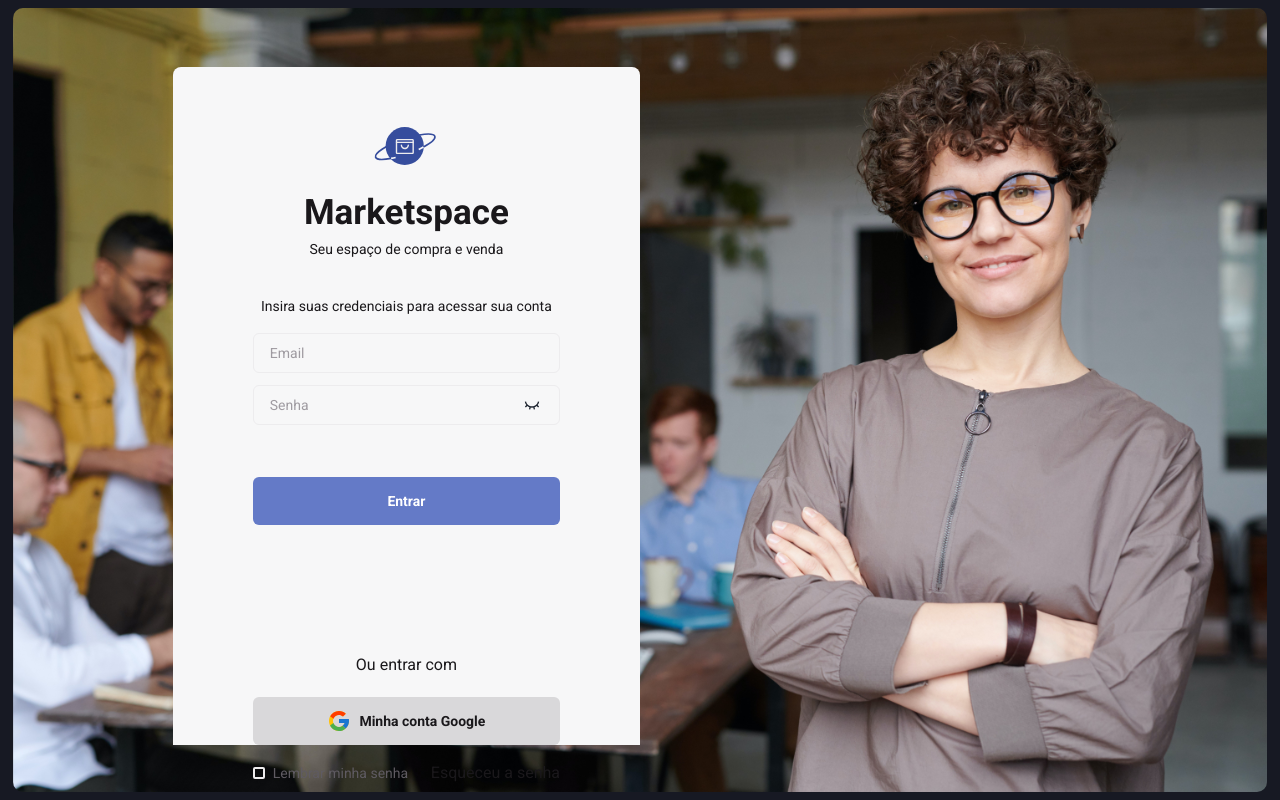
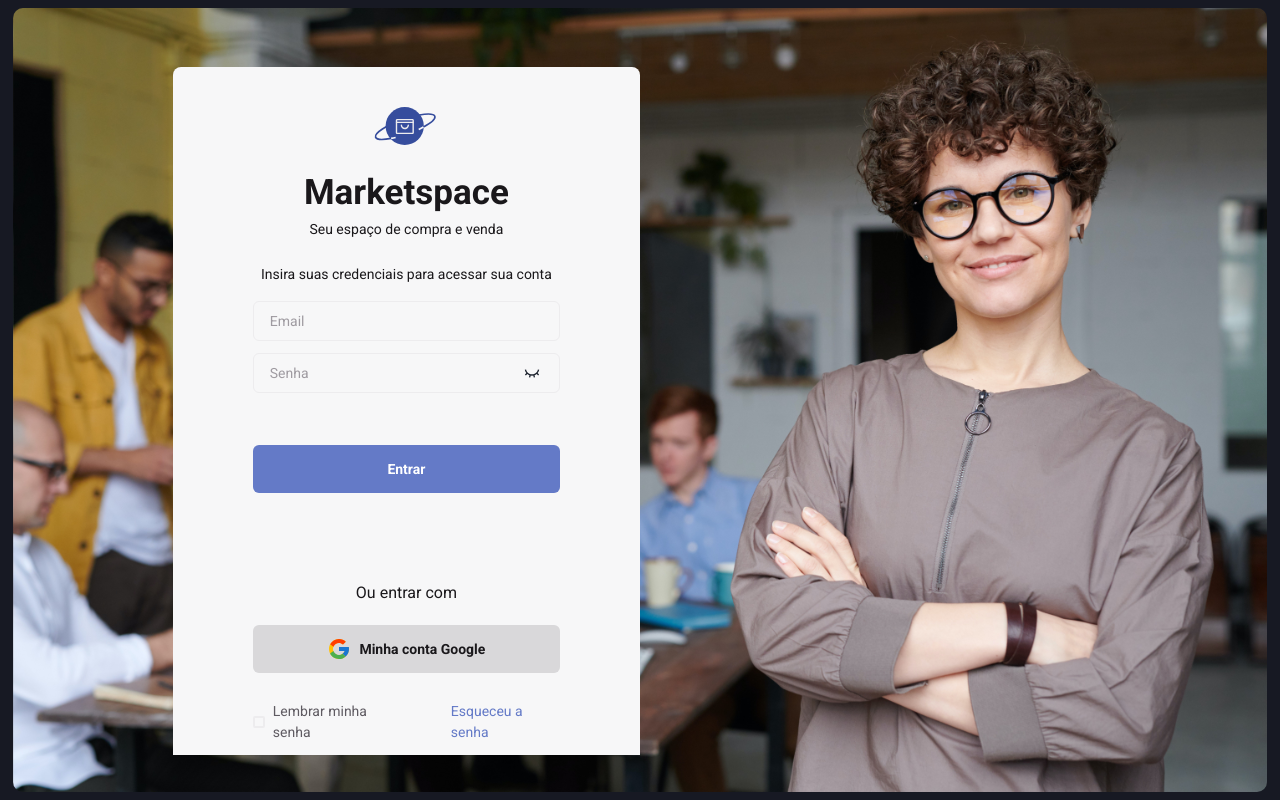
Before and after one commit to JRSparrowII/marketspaceweb, a Next.js app: page / in a window 1280 px wide. Shown: the top 800 px of the page. Built offline with nearby package versions, Linux system fonts and the light colour scheme.

Commit message:
melhorando a tela de login

```diff
--- a/src/pages/index.tsx
+++ b/src/pages/index.tsx
@@ -145,7 +145,7 @@
           // mb={50}
           borderRadius={8}
         >
-          <Flex flexDir="column" mb={5} mt={10} justify="center" align="center">
+          <Flex flexDir="column" mb={2} mt={5} justify="center" align="center">
             <Image
               src="images/logo.svg"
               width={20}
@@ -166,7 +166,7 @@
           {!showRegisterForm ? (
             <>
               {!showForgotPassword && (
-                <VStack px={20} spacing={3} mb={20}>
+                <VStack px={20} spacing={3} mb={10}>
                   <Stack w={'100%'}>
                     <FormControl>
                       <Input
@@ -202,7 +202,7 @@
                     size="total"
                     variant="base1"
                     onClick={handleSubmit(handleSignIn)}
-                  // isLoading={isLoading}
+                    isLoading={isLoading}
                   />
 
                 </VStack>
@@ -229,20 +229,21 @@
                     // icon={FcGoogle}
                     // isLoading={isLoading}
                     />
+
+                  <HStack alignItems="center" justifyContent="space-between" pt="0.5rem">
+                    <Checkbox pr={10} value='password' color="gray.500" size='sm'>Lembrar minha senha</Checkbox>
+                    <Link
+                      href="#"
+                      onClick={handleForgotPassword}
+                    >
+                      <Text color="blue.500" fontSize="sm" mb={3} fontFamily="body" mt={3}>
+                        Esqueceu a senha
+                      </Text>
+                    </Link>
+                  </HStack>
+
                   </VStack>
 
-                  <HStack alignItems="center" justifyContent="space-between" px="20">
-                    <Checkbox value='password' color="gray.500" size='sm'>Lembrar minha senha</Checkbox>
-                    <Link
-                      href="#"
-                      // onClick={() => setShowRegisterForm(!showRegisterForm)}
-                      onClick={handleForgotPassword}
-                    >
-                      Esqueceu a senha
-                    </Link>
-
-
-                  </HStack>
 
                   <VStack p={20} spacing={3}>
                     <Text fontSize="14" color="gray.700" textAlign='center'>Ainda não tem acesso?</Text>
```
